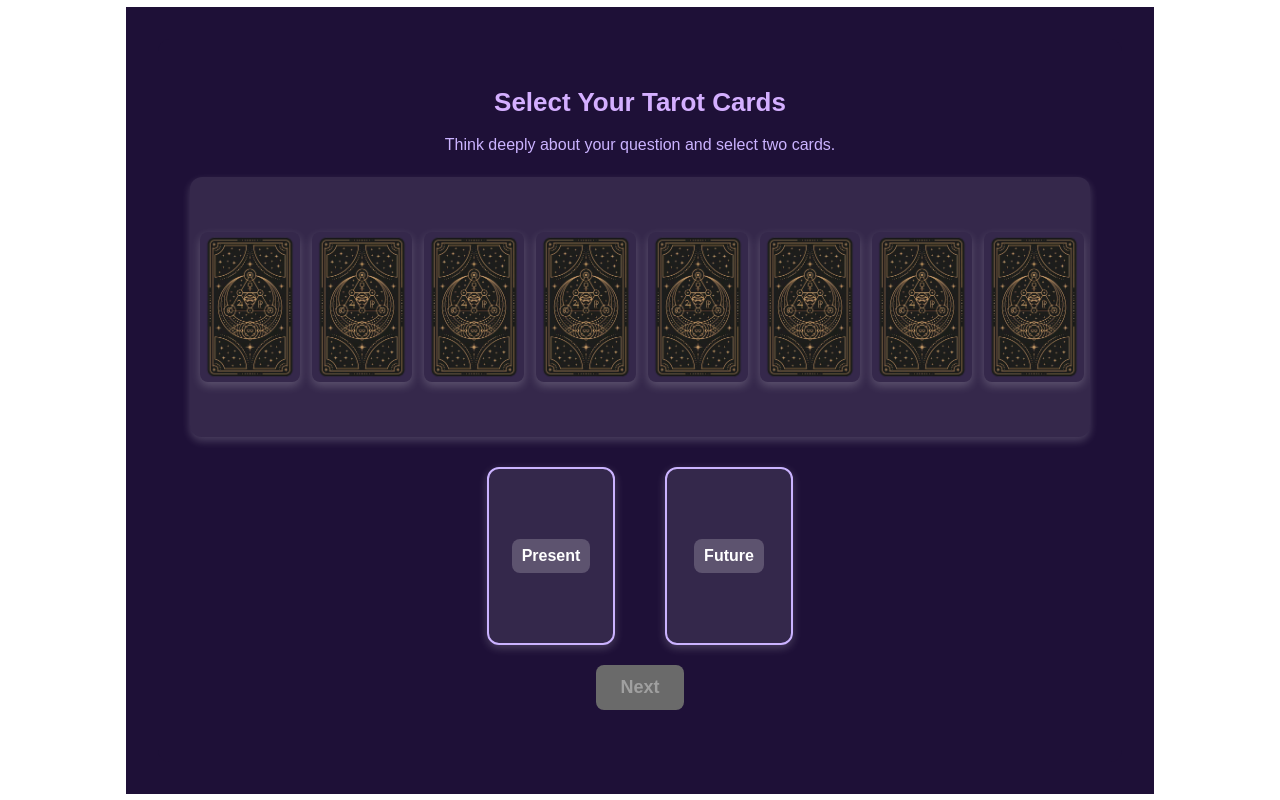
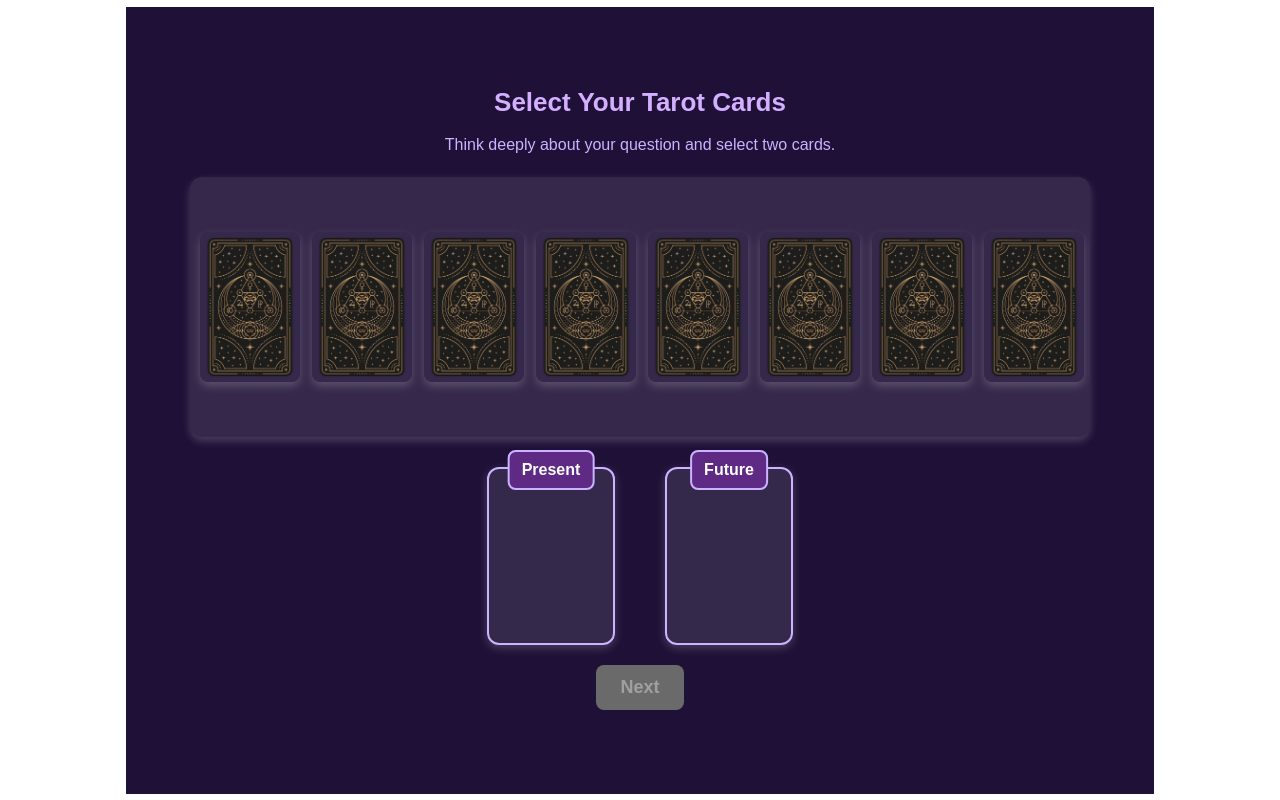
Before and after one commit to MJZ-Templates/tarot-widget, a React (Vite) app: page / in a window 1280 px wide. Built offline with nearby package versions, Linux system fonts and the light colour scheme.

Commit message:
refactor: 카드 라벨 컴포넌트화

```diff
--- /dev/null
+++ b/src/components/CardLabel.jsx
@@ -0,0 +1,25 @@
+import styled from "styled-components";
+
+const CardLabel = ({ text }) => {
+  return <StyledLabel>{text}</StyledLabel>;
+};
+
+export default CardLabel;
+
+const StyledLabel = styled.div`
+  display: flex;
+  align-items: center;
+  justify-content: center;
+  position: absolute;
+  top: -19px;
+  left: 50%;
+  transform: translateX(-50%);
+  background: #5e2a84;
+  padding: 6px 12px;
+  color: #ffffff;
+  font-size: 16px;
+  font-weight: bold;
+  border: 2px solid #cbb3ff;
+  border-radius: 8px;
+  white-space: nowrap;
+`;
--- /dev/null
+++ b/src/components/index.js
@@ -0,0 +1,3 @@
+export { default as Card } from "./Card";
+export { default as Button } from "./Button";
+export { default as CardLabel } from "./CardLabel";
--- a/src/pages/InterpretationPage.jsx
+++ b/src/pages/InterpretationPage.jsx
@@ -1,7 +1,7 @@
 import { useState } from "react";
 import { useNavigate } from "react-router-dom";
 import styled from "styled-components";
-import Button from "../components/Button";
+import { Button } from "../components";
 
 const InterpretationPage = () => {
   const navigate = useNavigate();
--- a/src/pages/ResultPage.jsx
+++ b/src/pages/ResultPage.jsx
@@ -1,7 +1,7 @@
 import { useEffect, useState } from "react";
 import { useNavigate } from "react-router-dom";
 import styled from "styled-components";
-import Button from "../components/Button";
+import { Button, CardLabel } from "../components";
 
 const ResultPage = () => {
   const [selectedCards, setSelectedCards] = useState([]);
@@ -25,7 +25,7 @@ const ResultPage = () => {
         <>
           <ResultContainer>
             <Card>
-              <CardLabel>Present</CardLabel>
+              <CardLabel text="Present" />
               <CardImage
                 src={selectedCards[0].image}
                 alt={selectedCards[0].name}
@@ -42,7 +42,7 @@ const ResultPage = () => {
             </Card>
 
             <Card>
-              <CardLabel>Future</CardLabel>
+              <CardLabel text="Future" />
               <CardImage
                 src={selectedCards[1].image}
                 alt={selectedCards[1].name}
@@ -132,23 +132,6 @@ const Card = styled.div`
   }
 `;
 
-const CardLabel = styled.div`
-  display: flex;
-  align-items: center;
-  justify-content: center;
-  position: absolute;
-  top: -19px;
-  left: 50%;
-  transform: translateX(-50%);
-  background: #5e2a84;
-  padding: 6px 12px;
-  border: 2px solid #cbb3ff;
-  border-radius: 8px;
-  color: #ffffff;
-  font-size: 16px;
-  font-weight: bold;
-`;
-
 const CardImage = styled.img`
   width: 180px;
   height: auto;
--- a/src/pages/SelectCardPage.jsx
+++ b/src/pages/SelectCardPage.jsx
@@ -3,8 +3,7 @@ import { useNavigate } from "react-router-dom";
 import styled from "styled-components";
 import { toast, ToastContainer } from "react-toastify";
 import "react-toastify/dist/ReactToastify.css";
-import Card from "../components/Card";
-import Button from "../components/Button";
+import { Button, Card, CardLabel } from "../components";
 import tarotBackImage from "../assets/images-tarot-cards/tarot-card-back.png";
 import { TAROT_CARD_LIST } from "../utils/tarotUtils";
 
@@ -79,14 +78,14 @@ const SelectCardPage = () => {
 
       <SelectedCardContainer>
         <SelectedBox>
-          <Label>Present</Label>
+          <CardLabel text="Present" />
           {selectedCards[0] && (
             <SelectedCard src={tarotBackImage} alt="Selected Tarot Card" />
           )}
         </SelectedBox>
 
         <SelectedBox>
-          <Label>Future</Label>
+          <CardLabel text="Future" />
           {selectedCards[1] && (
             <SelectedCard src={tarotBackImage} alt="Selected Tarot Card" />
           )}
@@ -176,6 +175,7 @@ const SelectedBox = styled.div`
   flex-direction: column;
   align-items: center;
   justify-content: center;
+  position: relative; /* 내부 요소의 absolute 배치 적용 */
   width: 100px;
   height: 150px;
   padding: 12px;
@@ -186,15 +186,6 @@ const SelectedBox = styled.div`
   transition: all 0.3s ease;
 `;
 
-const Label = styled.span`
-  font-size: 16px;
-  font-weight: bold;
-  color: #ffffff;
-  background: rgba(255, 255, 255, 0.2);
-  padding: 5px 10px;
-  border-radius: 8px;
-`;
-
 const SelectedCard = styled.img`
   width: 80px;
   height: 120px;
```
